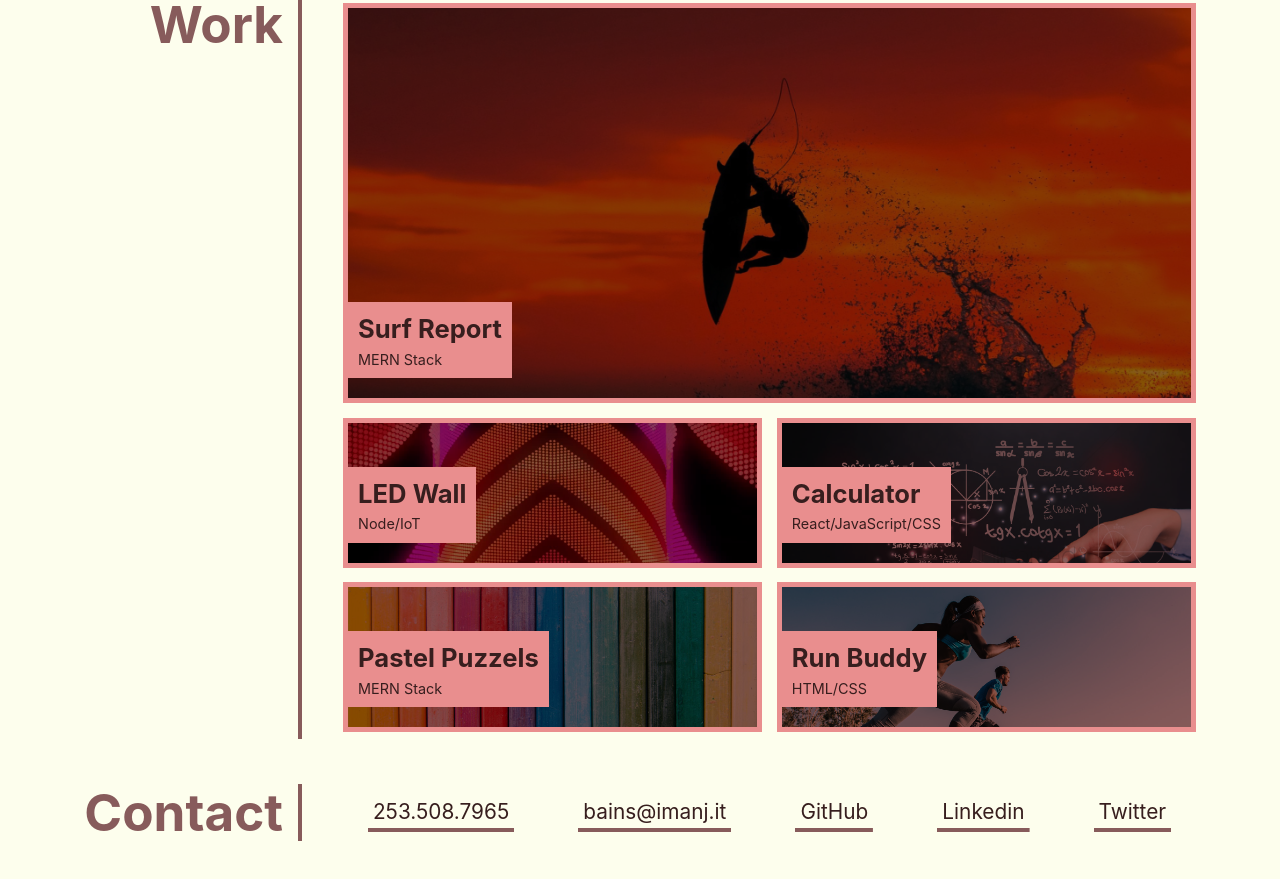
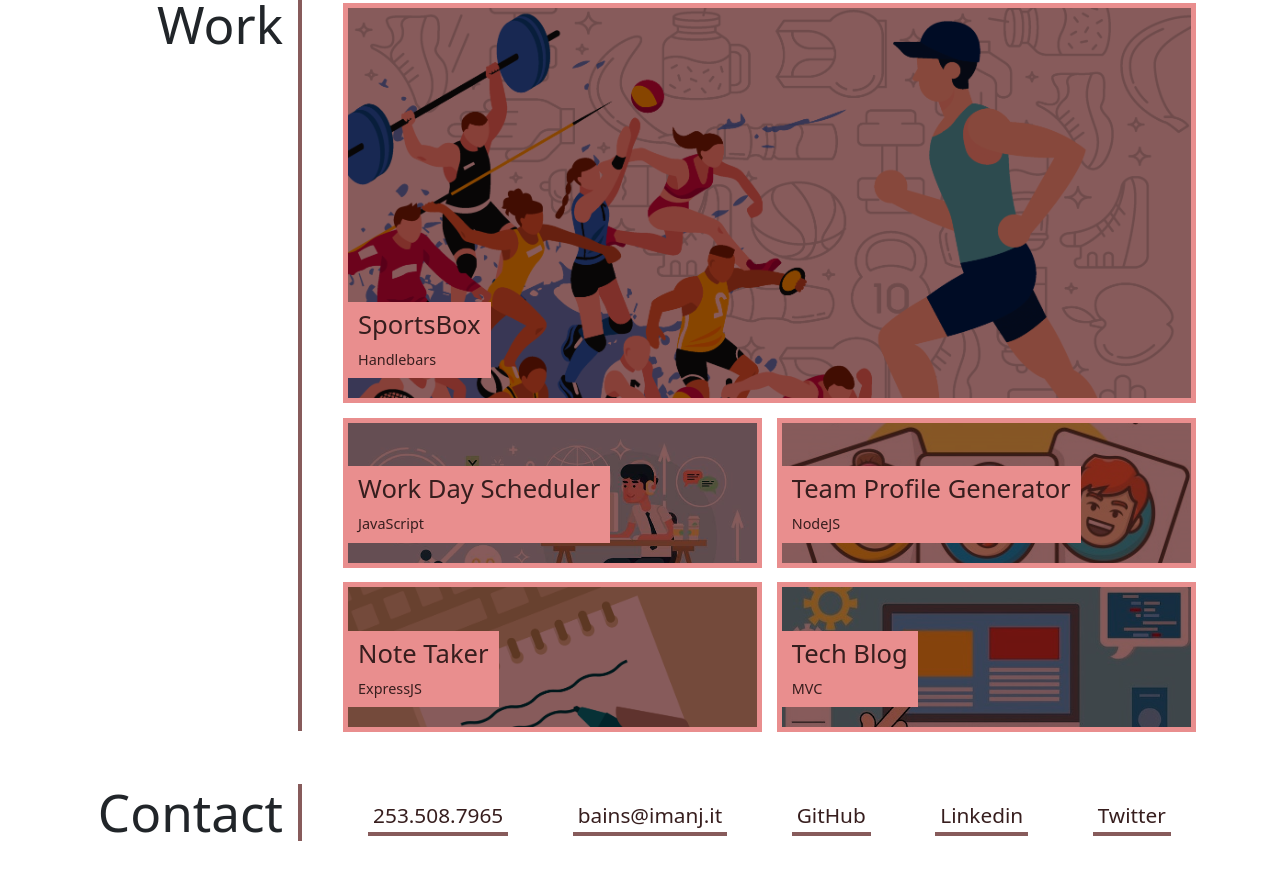
Before and after one commit to imanjit/hw2-professional-portfolio, a plain HTML site: page index.html in a window 1280 px wide. Shown: the part 671-1550 px from the top of the page. Drawn offline with nearby package versions, Linux system fonts and the light colour scheme.

Commit message:
Added work

```diff
--- a/index.html
+++ b/index.html
@@ -7,31 +7,28 @@
   <meta http-equiv="X-UA-Compatible" content="ie=edge">
   <title>Imanjit Bains' Portfolio</title>
   <link rel="stylesheet" href="style.css" />
+  <link href="https://cdn.jsdelivr.net/npm/bootstrap@5.0.2/dist/css/bootstrap.min.css" rel="stylesheet" integrity="sha384-EVSTQN3/azprG1Anm3QDgpJLIm9Nao0Yz1ztcQTwFspd3yD65VohhpuuCOmLASjC" crossorigin="anonymous">
 </head>
 
 <body>
-  <!-- main logo / nav -->
   <header>
     <h1>Imanjit Bains</h1>
     <nav>
       <a href="#about">About</a>
       <a href="#work">Work</a>
       <a href="#contact">Contact</a>
-      <!-- Link this to your resume! -->
       <a href="#">Resume</a>
     </nav>
   </header>
 
-  <!-- hero banner -->
   <section class="hero-banner">
-    <img src="./images/Avi.jpeg" alt="Imanjit">
+    <img src="./images/avi.jpeg" alt="Imanjit" class="rounded border border-warning">
     <div>
       <h2>Web Development Portfolio</h2>
     </div>
   </section>
 
   <main class="page-wrapper">
-    <!-- about me -->
     <section class="page-section" id="about">
       <h2>About</h2>
       <div>
@@ -51,56 +48,54 @@
       </div>
     </section>
 
-    <!-- portfolio container -->
     <section class="page-section" id="work">
       <h2>Work</h2>
       <div class="flex-container">
 
-        <a href="#" class="flex-item surf-report">
+        <a href="https://github.com/imanjit/sportsbox" class="flex-item sports_box">
           <div>
-            <h3>Surf Report</h3>
-            <span>MERN Stack</span>
+            <h3>SportsBox</h3>
+            <span>Handlebars</span>
           </div>
         </a>
 
-        <a href="#" class="flex-item led-wall">
+        <a href="https://github.com/imanjit/hw5-work-day-scheduler" class="flex-item work-day-scheduler">
           <div>
-            <h3>LED Wall</h3>
-            <span>Node/IoT</span>
+            <h3>Work Day Scheduler</h3>
+            <span>JavaScript</span>
           </div>
         </a>
-        <a href="#" class="flex-item react-calc">
+        <a href="https://github.com/imanjit/hw8-team-profile-generator" class="flex-item team-profile">
           <div>
-            <h3>Calculator</h3>
-            <span>React/JavaScript/CSS</span>
+            <h3>Team Profile Generator</h3>
+            <span>NodeJS</span>
           </div>
         </a>
 
-        <a href="#" class="flex-item pastel-puzzles">
+        <a href="https://github.com/imanjit/hw9-note-taker" class="flex-item note-taker">
           <div>
-            <h3>Pastel Puzzels</h3>
-            <span>MERN Stack</span>
+            <h3>Note Taker</h3>
+            <span>ExpressJS</span>
           </div>
         </a>
 
 
-        <a href="#" class="flex-item run-buddy">
+        <a href="https://github.com/imanjit/hw12-tech-blog" class="flex-item tech-blog">
           <div>
-            <h3>Run Buddy</h3>
-            <span>HTML/CSS</span>
+            <h3>Tech Blog</h3>
+            <span>MVC</span>
           </div>
         </a>
 
       </div>
     </section>
 
-    <!-- contact -->
     <section class="page-section contact" id="contact">
       <h2>Contact</h2>
       <div>
         <address>
           <a href="tel:+12535087965">253.508.7965</a>
-          <a href="mailto:imanjitbains@gmail.com">bains@imanj.it</a>
+          <a href="mailto:bains@imanj.it">bains@imanj.it</a>
           <a href="https://github.com/imanjit">GitHub</a>
           <a href="https://www.linkedin.com/in/imanjit-bains-a58256a1/">Linkedin</a>
           <a href="https://www.twitter.com/bains_io">Twitter</a>
--- a/style.css
+++ b/style.css
@@ -231,24 +231,24 @@
   }
 
   /* portfolio project images */
-  .run-buddy {
-    background-image: url("./images/running.jpg");
+  .tech-blog {
+    background-image: url("./images/blog.jpg");
   }
 
-  .led-wall {
-    background-image: url("./images/led.jpg");
+  .work-day-scheduler {
+    background-image: url("./images/productive.jpg");
   }
 
-  .react-calc {
-    background-image: url("./images/calculator.jpg");
+  .team-profile {
+    background-image: url("./images/team.png");
   }
 
-  .pastel-puzzles {
-    background-image: url("./images/pastel.jpg");
+  .note-taker {
+    background-image: url("./images/notes.jpg");
   }
 
-  .surf-report {
-    background-image: url("./images/surf.jpg");
+  .sports_box {
+    background-image: url("./images/sports.png");
   }
 
   /* end portfolio project images */
```
Also changed, not shown: images/blog.jpg (added), images/calculator.jpg (deleted), images/led.jpg (deleted), images/notes.jpg (added), images/pastel.jpg (deleted), images/productive.jpg (added), images/running.jpg (deleted), images/sports.png (added), images/surf.jpg (deleted), images/team.png (added).
